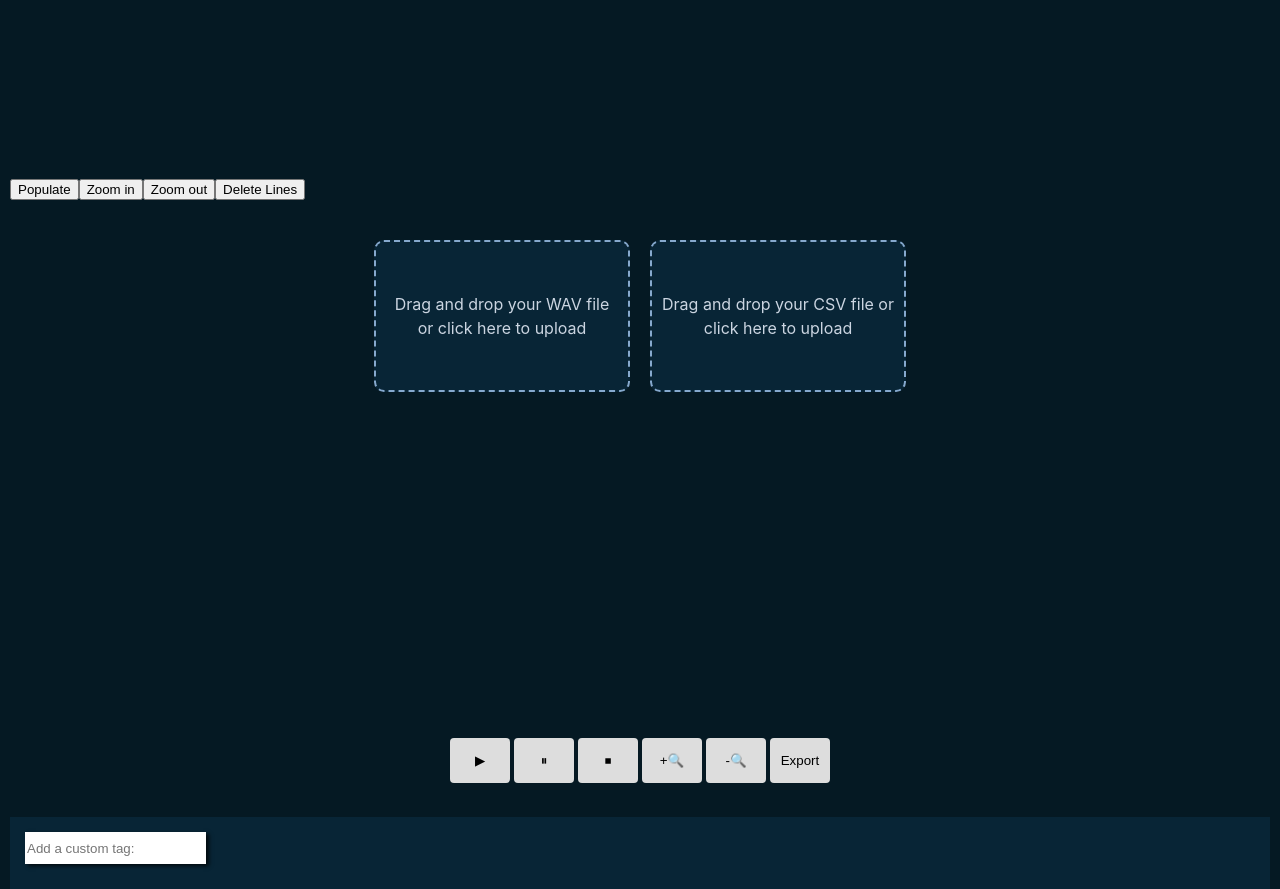
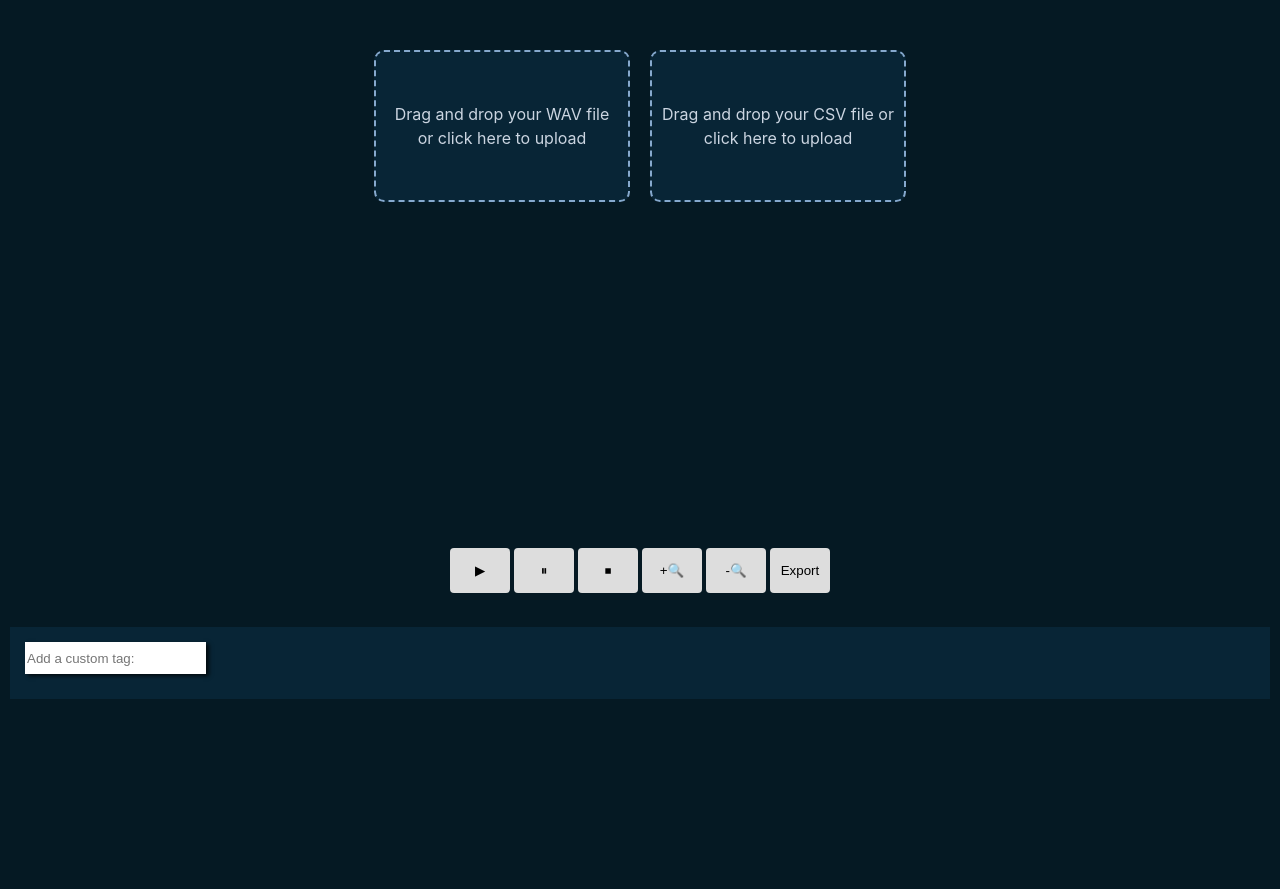
Before and after one commit to nccratliri-ml-wp/vocal-annotation-frontend, a React (Vite) app: page / in a window 1280 px wide. After the commit the page ends 840 px from the top, so only its background shows below. Built offline with nearby package versions, Linux system fonts and the light colour scheme.

Commit message:
integrated Nianlongs scalable spectrogram into the existing codebase

```diff
--- a/src/App.jsx
+++ b/src/App.jsx
@@ -3,11 +3,10 @@ import Visuals from "./Visuals.jsx"
 import Clusternames from "./Clusternames.jsx"
 import AudioUpload from "./AudioUpload.jsx"
 import CSVReader from "./CSVReader.jsx"
-import Test from "./Test.jsx"
 
 function App() {
     const audioDOMObject = useRef(null)
-    const [specImages, setSpecImages] = useState(null)
+    const [base64Url, setBase64Url] = useState(null)
     const [audioFileName, setAudioFileName] = useState(null)
     const [importedLabels, setImportedLabels] = useState([]);
     const [importedClusternameButtons, setImportedClusternameButtons] = useState([])
@@ -18,8 +17,8 @@ function App() {
         audioDOMObject.current.setAttribute('src', url)
     }
 
-    function passSpecImagesToApp(newDictionary){
-        setSpecImages( newDictionary )
+    function passBase64UrlToApp(newUrl){
+        setBase64Url( newUrl )
     }
 
     function passAudioFileNameToApp(newAudioFileName){
@@ -45,13 +44,10 @@ function App() {
 
     return (
         <>
-        <Test
-            specImages={specImages}
-        />
             <div id='files-upload-container'>
                 <AudioUpload
                     passAudioDOMObjectURLToApp={passAudioDOMObjectURLToApp}
-                passSpecImagesToApp={passSpecImagesToApp}
+                    passBase64UrlToApp={passBase64UrlToApp}
                     passAudioFileNameToApp={passAudioFileNameToApp}
                     passSpectrogramIsLoadingToApp={passSpectrogramIsLoadingToApp}
                 />
@@ -64,7 +60,7 @@ function App() {
             <Visuals
                 audioFile={audioDOMObject.current}
                 audioFileName={audioFileName}
-            specImages={specImages}
+                base64Url={base64Url}
                 spectrogramIsLoading={spectrogramIsLoading}
                 importedLabels={importedLabels}
                 activeClustername={activeClustername}
@@ -72,9 +68,8 @@ function App() {
             <Clusternames
                 passActiveClusternameToApp={passActiveClusternameToApp}
                 importedClusternameButtons={importedClusternameButtons}
-            specImages={specImages}
+                base64Url={base64Url}
             />
-
         </>
     )
 }
--- a/src/index.css
+++ b/src/index.css
@@ -195,4 +195,5 @@ html, body {
   background: url('');
   image-rendering: smooth;
   background-size: 100% 100%;
+  image-rendering: pixelated;
 }
```
Lines whose indentation alone changed are shown as unchanged.
